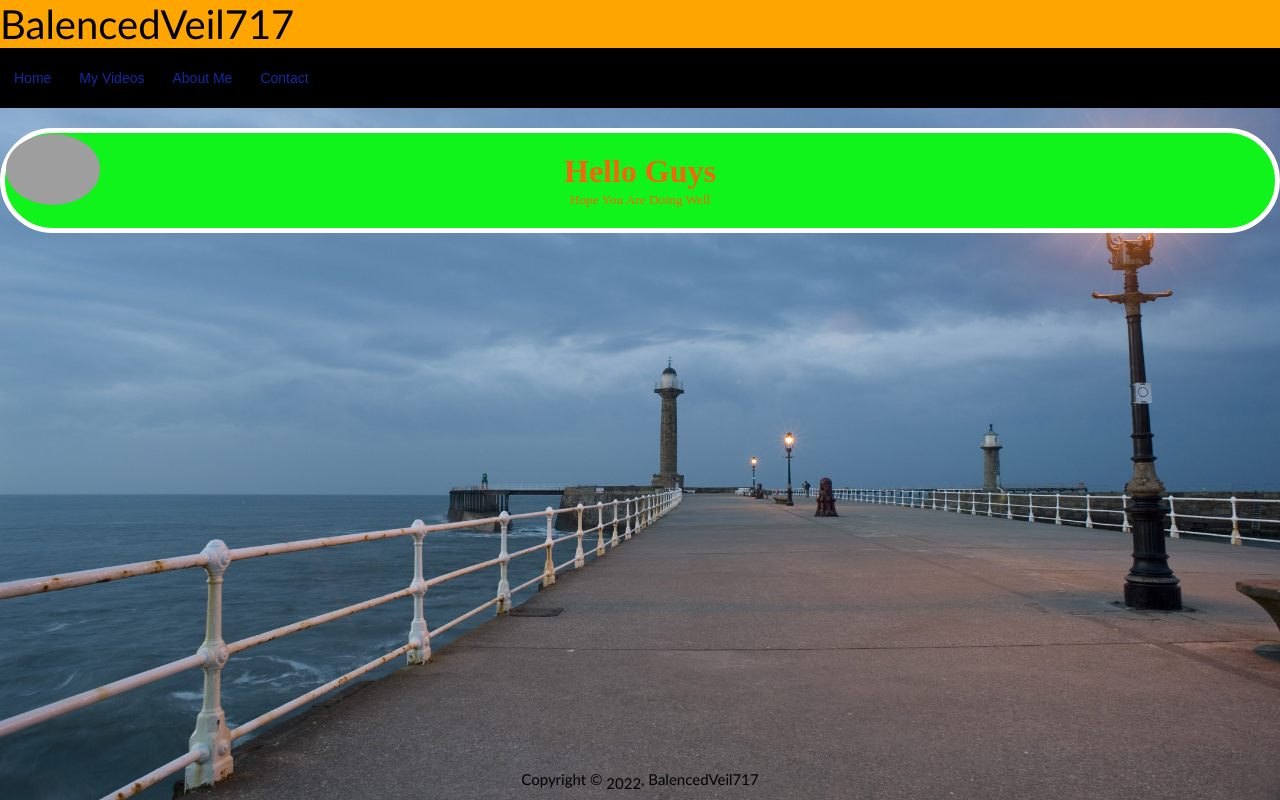
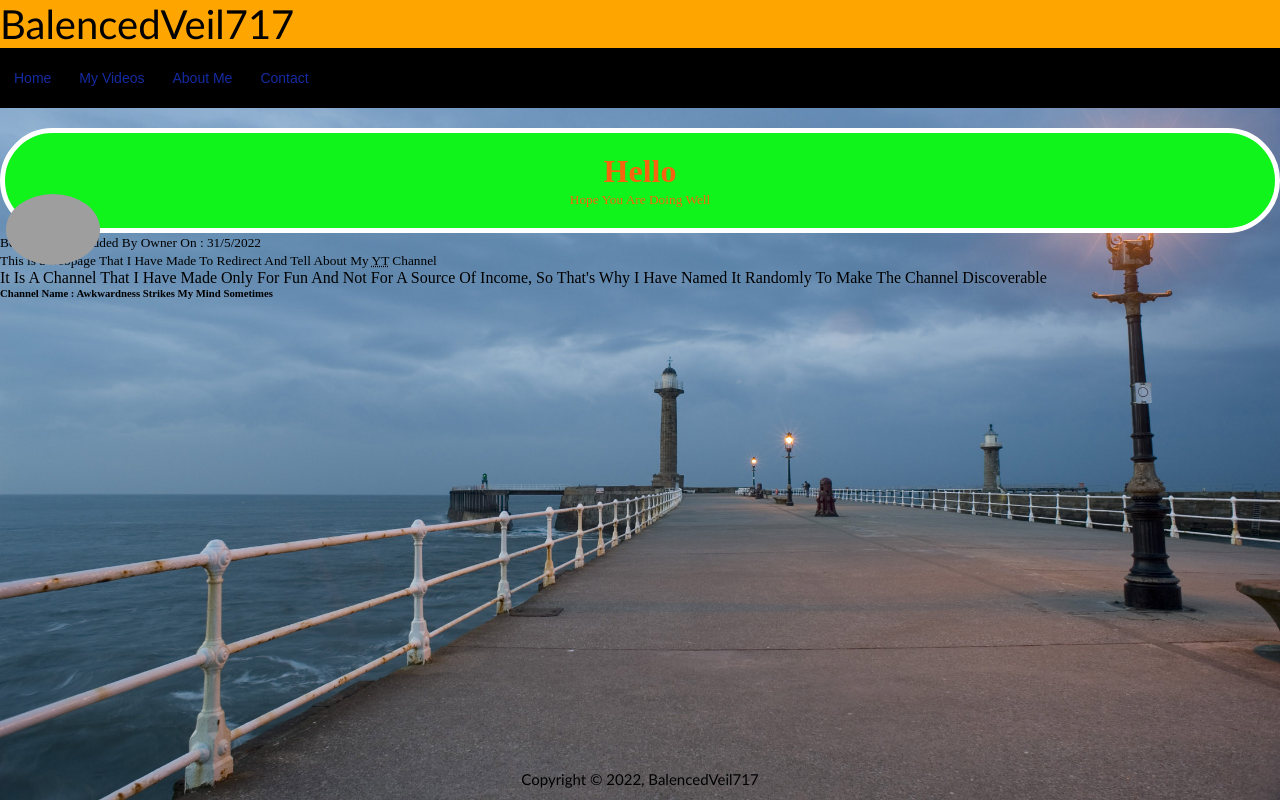
Before and after one commit to BalencedVeil717/MyYT, a plain HTML site: page index.html in a window 1280 px wide. Drawn offline with Linux system fonts and the light colour scheme; grey boxes are pictures that could not be loaded.

Commit message:
Update index.html

```diff
--- a/index.html
+++ b/index.html
@@ -14,18 +14,7 @@
         <p>BalencedVeil717</p>
         </div>
         <nav>
-        <div class="imageBox">
 
-            <div class="imageInn">
-                <img src="https://yt3.ggpht.com/kZOhvBDmVF_gtPom-WKHsWxtoDBDPUh863g9M6gbnjiyG7POE7XuZo4auLM6wNuSRczFU6BE9a4=s88-c-k-c0x00ffffff-no-rj"
-                    alt="Profile Image">
-            </div>
-
-            <div class="hoverImg">
-                <a href="https://www.youtube.com/channel/UC8xgGHCwLo6BeOc9TopQKuQ" target="_blank">
-                    <img alt="My Channel" src="https://cdn2.iconfinder.com/data/icons/ui-essential-10/24/open-512.png">
-                </a>
-            </div>
             <ul>
                 <li><a href="#">Home</a></li>
                 <li><a href="#">My Videos</a>
@@ -44,14 +33,35 @@
                 <li><a href="#">Contact</a></li>
             </ul>
     </nav>
+    <div class="imageBox">
+
+        <div class="imageInn">
+            <img src="https://yt3.ggpht.com/kZOhvBDmVF_gtPom-WKHsWxtoDBDPUh863g9M6gbnjiyG7POE7XuZo4auLM6wNuSRczFU6BE9a4=s88-c-k-c0x00ffffff-no-rj"
+                alt="Profile Image">
+        </div>
+
+        <div class="hoverImg">
+            <a href="https://www.youtube.com/channel/UC8xgGHCwLo6BeOc9TopQKuQ" target="_blank">
+                <img alt="My Channel" src="https://cdn2.iconfinder.com/data/icons/ui-essential-10/24/open-512.png">
+            </a>
+        </div>
+        </div>
     <div class="hlo">
-        <h1>Hello Guys</h1>
+        <h1>Hello</h1>
         <small>Hope You Are Doing Well</small>
+        <br>
+        </div>
+        <div class="about">
+        <small id="updt">Below Content Added By Owner On : 31/5/2022</small>
+        <br>
+        <small>This is a webpage That I Have Made To Redirect And Tell About My <abbr title="YouTube" class="yt">YT</abbr> Channel</small>
+        <p>It Is A Channel That I Have Made Only For Fun And Not For A Source Of Income, So That's Why I Have Named It Randomly To Make The Channel Discoverable</p>
+        <h6> Channel Name : Awkwardness Strikes My Mind Sometimes</h6>
     </div>
 
     <div class="footer">
     <footer>
-        <p>Copyright &copy; <sub id="supp">2022</sub>, BalencedVeil717</p>
+        <p>Copyright &copy; 2022, BalencedVeil717</p>
     </footer>
 </div>
 </body>
```
